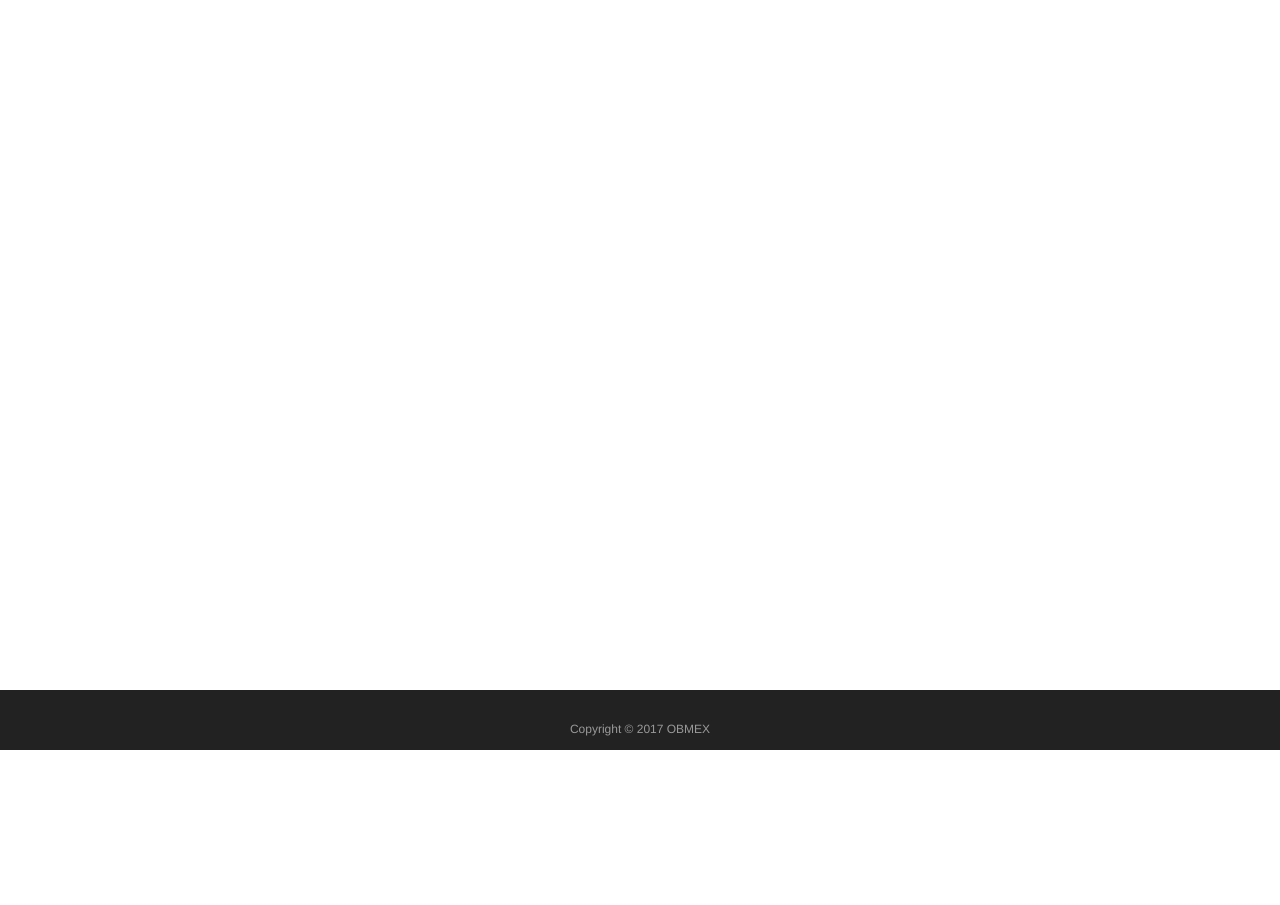
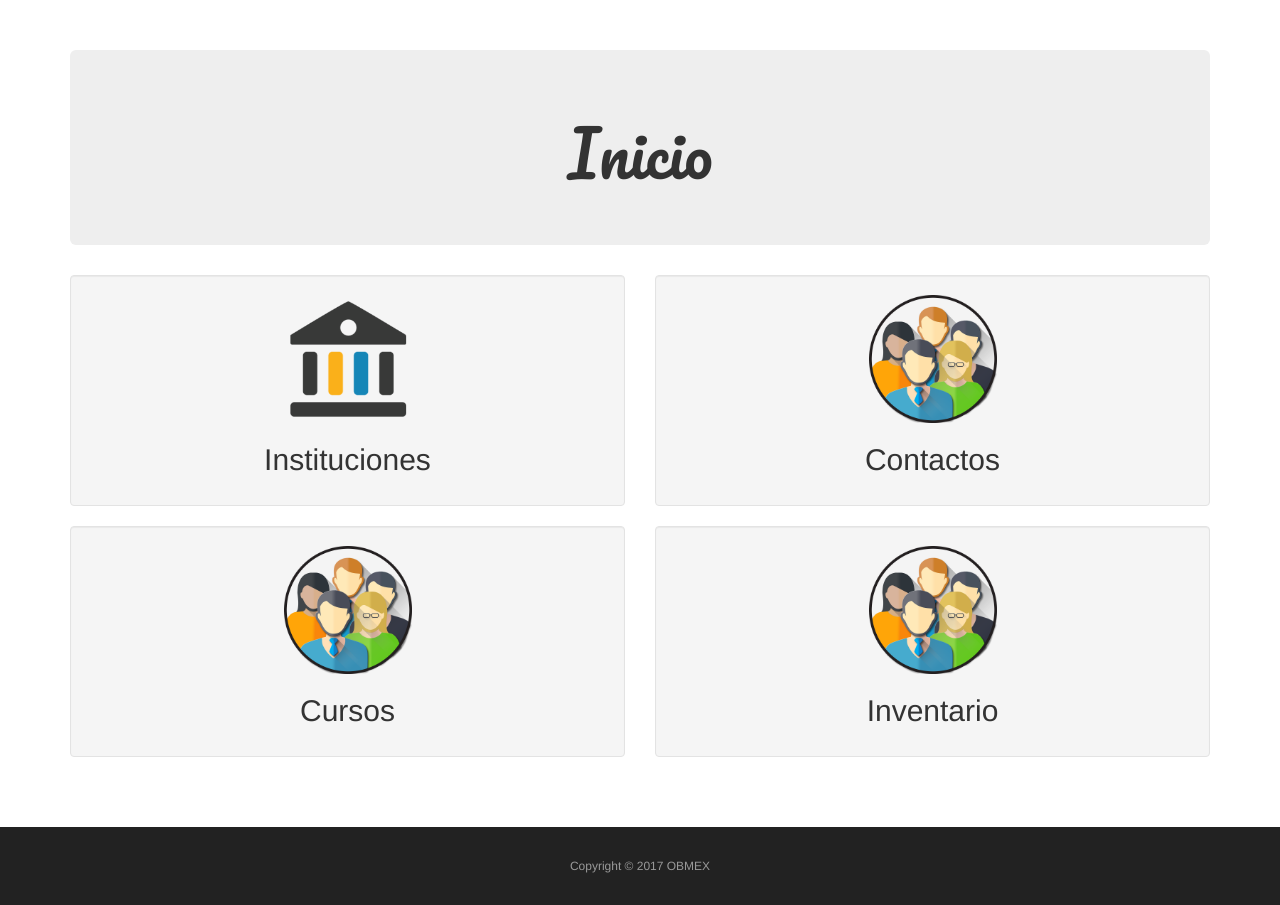
Before and after one commit to lemontiel/DjangoOBMEX, a Django app: page / in a window 1280 px wide. Shown: the part 50-955 px from the top of the page. Before the commit the page ends 800 px from the top, so only its background shows below. Run offline with Django 3.2, Linux system fonts and the light colour scheme; some libraries are stand-ins or nearby versions.

Commit message:
hanges to be committed:        modified:   .gitignore        modified: aplicacionobmex/__pycache__/__init__.cpython-36.pyc        modified: aplicacionobmex/__pycache__/admin.cpython-36.pyc        modified: aplicacionobmex/__pycache__/models.cpython-36.pyc        modified: aplicacionobmex/__pycache__/views.cpython-36.pyc        modified: aplicacionobmex/extras/__pycache__/estados.cpython-36.pyc modified: aplicacionobmex/migrations/__pycache__/0001_initial.cpython-36.pyc modified: aplicacionobmex/migrations/__pycache__/0002_auto_20170709_2105.cpython-36.pyc modified: aplicacionobmex/migrations/__pycache__/0003_auto_20170709_2120.cpython-36.pyc modified: aplicacionobmex/migrations/__pycache__/0004_auto_20170709_2135.cpython-36.pyc modified: aplicacionobmex/migrations/__pycache__/__init__.cpython-36.pyc modified:   aplicacionobmex/static/css/style.css        new file: aplicacionobmex/static/images/Institucion.png        new file: aplicacionobmex/static/images/Users.png        modified: aplicacionobmex/templates/base.html        new file: aplicacionobmex/templates/index.html        modified: aplicacionobmex/views.py        modified: projectobmex/__pycache__/__init__.cpython-36.pyc        modified: projectobmex/__pycache__/settings.cpython-36.pyc        modified: projectobmex/__pycache__/urls.cpython-36.pyc        modified: projectobmex/__pycache__/wsgi.cpython-36.pyc        modified: projectobmex/urls.py        new file: virtualOBMEX/Lib/site-packages/Django-1.11.4.dist-info/DESCRIPTION.rst new file: virtualOBMEX/Lib/site-packages/Django-1.11.4.dist-info/INSTALLER new file: virtualOBMEX/Lib/site-packages/Django-1.11.4.dist-info/LICENSE.txt new file: virtualOBMEX/Lib/site-packages/Django-1.11.4.dist-info/METADATA new file: virtualOBMEX/Lib/site-packages/Django-1.11.4.dist-info/RECORD        new file:   virtualOBMEX/Lib/site-packages/Django-1.11.4.dist-info/WHEEL new file: virtualOBMEX/Lib/site-packages/Django-1.11.4.dist-info/entry_points.txt:

```diff
--- a/aplicacionobmex/static/css/style.css
+++ b/aplicacionobmex/static/css/style.css
@@ -16,10 +16,10 @@ body {
 
 /* footer */
 #site-footer {
-  position: absolute;
+/*  position: relative;
   bottom: 0;
   width: 100%;
-  height: 60px;
+  height: 60px;*/
   text-align: center;
   padding-bottom: 30px;
   padding-top: 30px;
--- a/aplicacionobmex/templates/base.html
+++ b/aplicacionobmex/templates/base.html
@@ -13,6 +13,9 @@
   <link rel="stylesheet" href="https://maxcdn.bootstrapcdn.com/bootstrap/3.3.7/css/bootstrap.min.css" integrity="sha384-BVYiiSIFeK1dGmJRAkycuHAHRg32OmUcww7on3RYdg4Va+PmSTsz/K68vbdEjh4u" crossorigin="anonymous">
 
   <link rel="stylesheet" href="{% static 'css/style.css' %}">
+
+  {# Embeded Fonts #}
+  <link href="https://fonts.googleapis.com/css?family=Arimo|Cairo|PT+Sans+Narrow|Pacifico|Poppins|Ubuntu" rel="stylesheet">
 
 </head>
   <body>
--- /dev/null
+++ b/aplicacionobmex/templates/index.html
@@ -0,0 +1,44 @@
+{%extends 'base.html'%}
+{% load staticfiles %}
+{%block title%}Inicio{%endblock%}
+{%block content%}
+
+<div class="jumbotron text-center">
+	<h1 style="font-family: 'Pacifico', cursive;">Inicio</h1>
+</div>
+<div class="user-list row">
+	<div class="col-sm-6">
+		<div class="well">
+			<div class="user-card text-center" href="{% url 'institucionform' %}">
+				<img src="{% static "images/Institucion.png" %}" alt="Users"/ style="width:128px;height:128px;">
+				<h2>Instituciones</h2>
+			</div>
+		</div>
+	</div>
+	<div class="col-sm-6">
+		<div class="well">
+			<div class="user-card text-center" href="{% url 'institucionform' %}">
+				<img src="{% static "images/Users.png" %}" alt="Users"/ style="width:128px;height:128px;">
+				<h2>Contactos</h2>
+			</div>
+		</div>
+	</div>
+	<div class="col-sm-6">
+		<div class="well">
+			<div class="user-card text-center" href="{% url 'institucionform' %}">
+				<img src="{% static "images/Users.png" %}" alt="Users"/ style="width:128px;height:128px;">
+				<h2>Cursos</h2>
+			</div>
+		</div>
+	</div>
+	<div class="col-sm-6">
+		<div class="well">
+			<div class="user-card text-center" href="{% url 'institucionform' %}">
+				<img src="{% static "images/Users.png" %}" alt="Users"/ style="width:128px;height:128px;">
+				<h2>Inventario</h2>
+			</div>
+		</div>
+	</div>
+</div>
+
+{%endblock%}
--- a/aplicacionobmex/views.py
+++ b/aplicacionobmex/views.py
@@ -3,8 +3,8 @@ from aplicacionobmex.forms import InstitucionForm, DireccionForm, ContactForm, C
 from aplicacionobmex.models import Institucion, Telefono,Pedido, Contacto, Curso, Inventario, Direccion, Comentario
 # Create your views here.
 
-def base(request):
-	return render(request, 'base.html')
+def index(request):
+	return render(request, 'index.html')
 
 def institucionForm(request):
 	formdire = DireccionForm
--- a/projectobmex/urls.py
+++ b/projectobmex/urls.py
@@ -19,7 +19,7 @@ from aplicacionobmex import views
 
 urlpatterns = [
     url(r'^admin/', admin.site.urls),
-    url(r'^$', views.base),
+    url(r'^$', views.index, name='index'),
     url(r'^institucionform/$', views.institucionForm, name= 'institucionform'),
     url(r'^contactform/$', views.contactForm, name= 'contactform'),
     url(r'^courseform/$', views.courseForm, name= 'courseform'),
```
Also changed, not shown: aplicacionobmex/static/images/Institucion.png (added), aplicacionobmex/static/images/Users.png (added), 1 other file.
